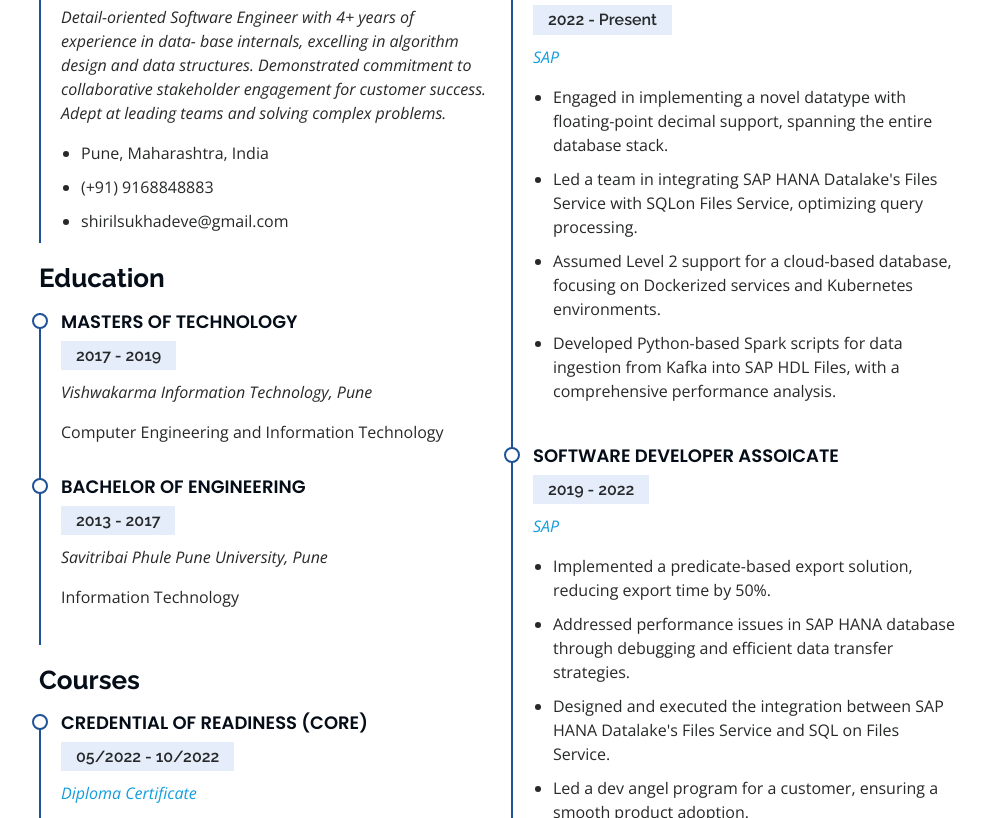
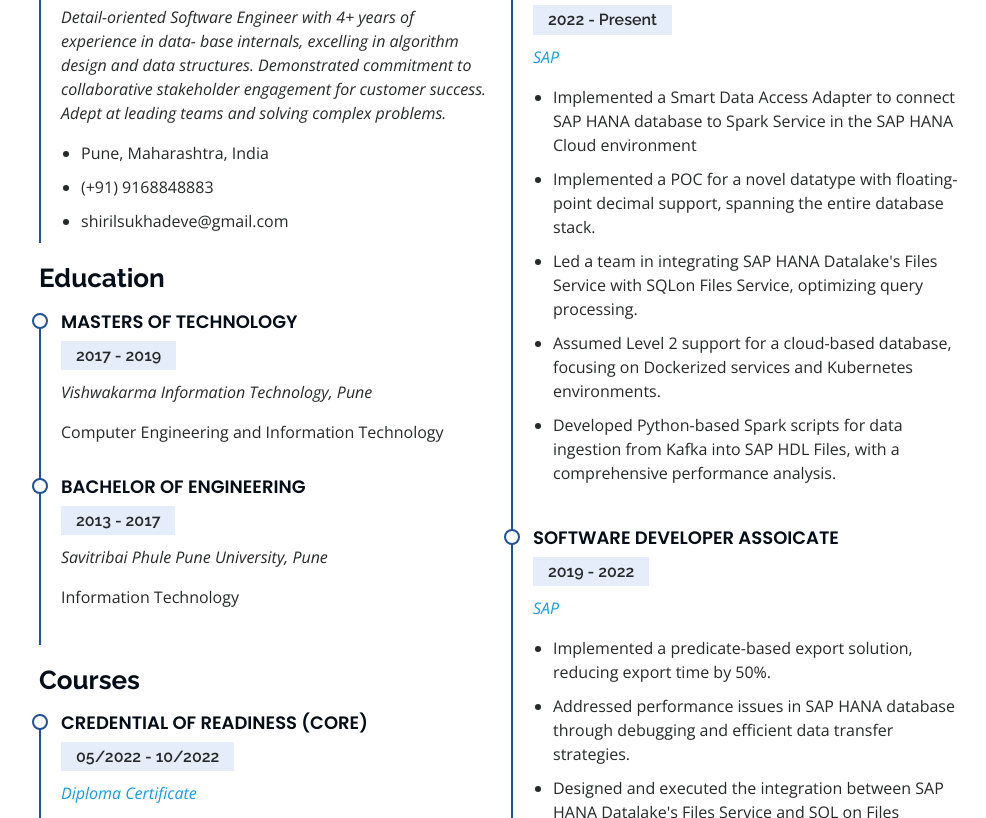
Before and after one commit to shirilsukhadeve/shirilsukhadeve.github.io, a plain HTML site: page index.html in a window 1280 px wide. Shown: the part 2814-3632 px from the top of the page, without its empty margins (291-1277 px from the left). Drawn offline with nearby package versions, Linux system fonts and the light colour scheme.

Commit message:
Update Spark Adapter Work

```diff
--- a/index.html
+++ b/index.html
@@ -369,7 +369,8 @@
               <h5>2022 - Present</h5>
               <p><em><a href="https://www.sap.com/india/index.html?url_id=auto_hp_redirect_india" class="SAP" target="_blank"> SAP </a></em></p>
               <ul>
-                <li>Engaged in implementing a novel datatype with floating-point decimal support, spanning the entire database stack.</li>
+                <li>Implemented a Smart Data Access Adapter to connect SAP HANA database to Spark Service in the SAP HANA Cloud environment</li>
+                <li>Implemented a POC for a novel datatype with floating-point decimal support, spanning the entire database stack.</li>
                 <li>Led a team in integrating SAP HANA Datalake's Files Service with SQLon Files Service, optimizing query processing.</li>
                 <li>Assumed Level 2 support for a cloud-based database, focusing on Dockerized services and Kubernetes environments.</li>
                 <li>Developed Python-based Spark scripts for data ingestion from Kafka into SAP HDL Files, with a comprehensive performance analysis.</li>
```
